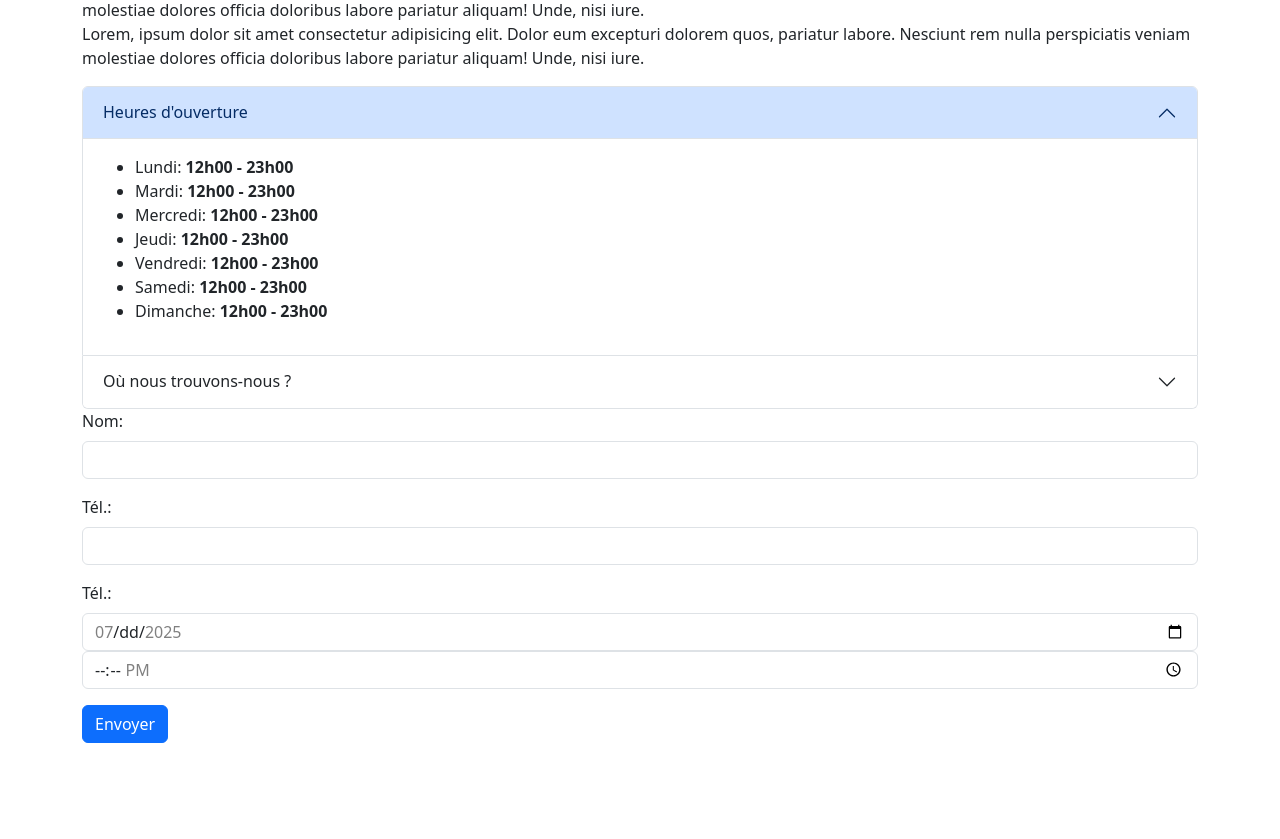
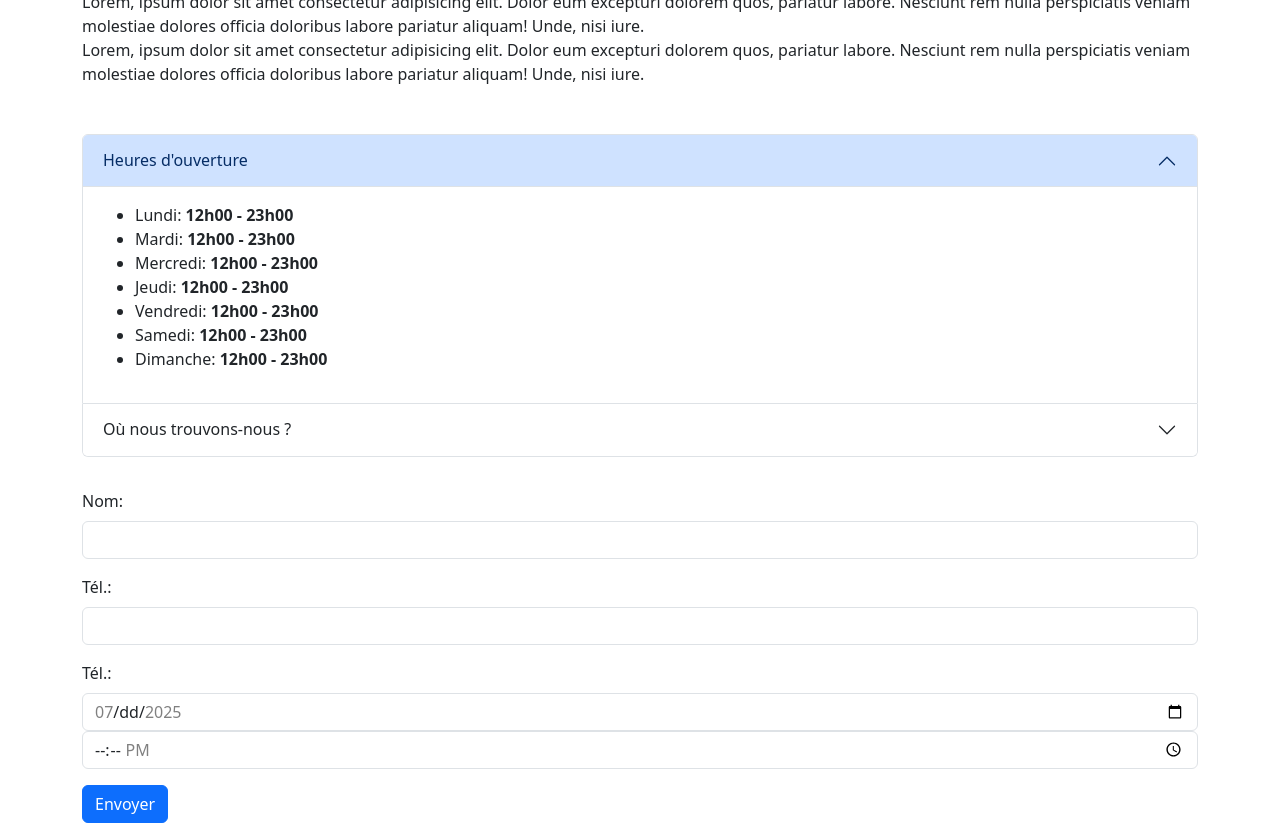
Before and after one commit to MarceauAdrar/le-festin, a plain HTML site: page index.html in a window 1280 px wide. Shown: the part 552-1391 px from the top of the page. Before the commit the page ends 1295 px from the top, so only its background shows below. Drawn offline with nearby package versions, Linux system fonts and the light colour scheme.

Commit message:
Ajout de l'espacement

```diff
--- a/index.html
+++ b/index.html
@@ -98,7 +98,7 @@
         </section>
 
         <!-- Présentation du restaurant -->
-        <section id="apropos" class="container">
+        <section id="apropos" class="container py-3">
             <div class="row">
                 <div class="col-12">
                     <h2>A propos de nous</h2>
@@ -113,7 +113,7 @@
         </section>
 
         <!-- Formulaire de réservation -->
-        <section id="reservation" class="container">
+        <section id="reservation" class="container py-3">
             <div class="row">
                 <div class="col-12">
                     <div class="accordion" id="accordionExample">
@@ -159,7 +159,7 @@
         </section>
 
         <!-- Liens vers les réseaux sociaux -->
-        <section id="reseaux" class="container">
+        <section id="reseaux" class="container py-3">
             <div class="row">
                 <div class="col-12">
                     <form>
```
